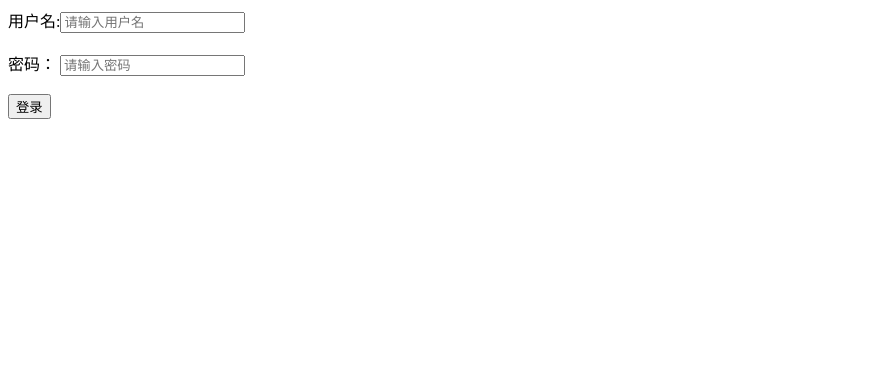
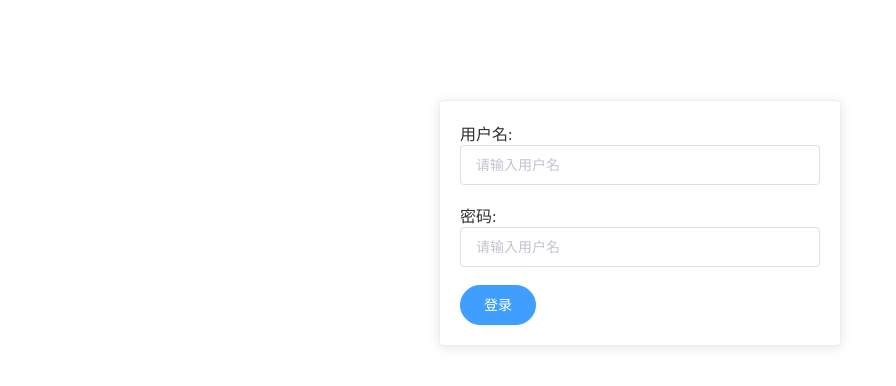
Before and after one commit to LmMax0/Todolist, a Vue app: page /login in a window 1280 px wide. Shown: the top 386 px of the page, without its empty margins (0-896 px from the left). Built offline with nearby package versions, Linux system fonts and the light colour scheme.

Commit message:
Todolist

```diff
--- a/src/components/Login.vue
+++ b/src/components/Login.vue
@@ -1,11 +1,15 @@
 <template>
+  <el-card class="box-card out-mcard">
   <div>
-    用户名:<input type="text" v-model="loginForm.username" placeholder="请输入用户名"/>
+    用户名:
+    <el-input type="text" v-model="loginForm.username" placeholder="请输入用户名"></el-input>
     <br><br>
-    密码： <input type="password" v-model="loginForm.password" placeholder="请输入密码"/>
+    密码:
+    <el-input type="password" v-model="loginForm.password" placeholder="请输入用户名"></el-input>
     <br><br>
-    <button v-on:click="login">登录</button>
+    <el-button type="primary" v-on:click="login" round>登录</el-button>
   </div>
+  </el-card>
 </template>
 
 <script>
@@ -16,18 +20,38 @@
         loginForm: {
           username: '',
           password: ''
-        },
-        responseResult: []
+        }
       }
     },
     methods: {
       login:function () {
-        this.$router.replace({path: '/todolist'})
+        let _this=this;
+        this.$axios
+            .post('/api/login', {
+              username: this.loginForm.username,
+              password: this.loginForm.password
+            })
+            .then(function (response) {
+              let response_data =  response.data;
+              // console.log(response_data[0].id);
+              if(response_data[1].code ===400)
+                alert("密码或账号错误，请重新输入")
+              else{
+                _this.$store.state.userid = response_data[0].id;
+                _this.$router.replace({path:'/todolist'})
+              }
+            })
+            .catch(function (error) {
+                console.log(error);
+            });
       }
     }
   }
 </script>
 
 <style scoped>
-
+  .out-mcard{
+    margin: 100px auto;
+    width: 400px;
+  }
 </style>
--- a/src/components/ToDoList.vue
+++ b/src/components/ToDoList.vue
@@ -57,14 +57,21 @@
     },
     methods:{
       add(){//增加
+        var _this = this;
         if(this.newtodo.content){
           let posnewtodo = {
             content:this.newtodo.content,
             done:false,
+            u_id:_this.$store.state.userid
           }
           //将添加事项导入数据库 save
-          axios.post("http://localhost:8181/todolist/save",posnewtodo
-          ).catch(error=>{
+          axios.post("http://localhost:8181/todolist/save",posnewtodo)
+          .then(function (resp) {
+            console.log(resp.data)
+            for(let item in resp.data){
+              posnewtodo[item] = resp.data[item];
+            }
+          }).catch(error=>{
             console.log('接口或处理逻辑出错');
           })
 
@@ -84,7 +91,11 @@
       update(item){//更新数据
        // console.log("原数据：")
        // console.log(item);
-        axios.put("http://localhost:8181/todolist/update",item).catch(error=>{
+        axios.put("http://localhost:8181/todolist/update",item)
+            .then(
+
+            )
+            .catch(error=>{
           console.log('接口或处理逻辑出错')
         })
       }
@@ -100,7 +111,7 @@
     mounted:function () {
       //从数据库导入待办事项,查询 findAll
       var _this=this;
-      axios.get("http://localhost:8181/todolist/findAll").then(
+      axios.get("http://localhost:8181/todolist/find/"+_this.$store.state.userid).then(
           function (resp) {
            // console.log(resp.data)
             _this.todolist = resp.data
--- a/src/main.js
+++ b/src/main.js
@@ -4,11 +4,11 @@ import router from './router'
 import store from './store'
 import './plugins/element.js'
 
-// // 设置反向代理，前端请求默认发送到 http://localhost:8443/api
-// var axios = require('axios')
-// axios.defaults.baseURL = 'http://localhost:8443/api'
-// // 全局注册，之后可在其他组件中通过 this.$axios 发送数据
-// Vue.prototype.$axios = axios
+// 设置反向代理，前端请求默认发送到 http://localhost:8181
+var axios = require('axios')
+axios.defaults.baseURL = 'http://localhost:8181'
+// 全局注册，之后可在其他组件中通过 this.$axios 发送数据
+Vue.prototype.$axios = axios
 
 Vue.config.productionTip = false
 
--- a/src/router/index.js
+++ b/src/router/index.js
@@ -7,7 +7,7 @@ Vue.use(VueRouter)
 
   const routes = [
   {
-    path: '/',
+    path: '/home',
     name: 'Home',
     component: Home
   },
--- a/src/store/index.js
+++ b/src/store/index.js
@@ -5,8 +5,12 @@ Vue.use(Vuex)
 
 export default new Vuex.Store({
   state: {
+    userid:''
   },
   mutations: {
+    saveUerId (id) {
+      this.userid = id;
+    }
   },
   actions: {
   },
```
